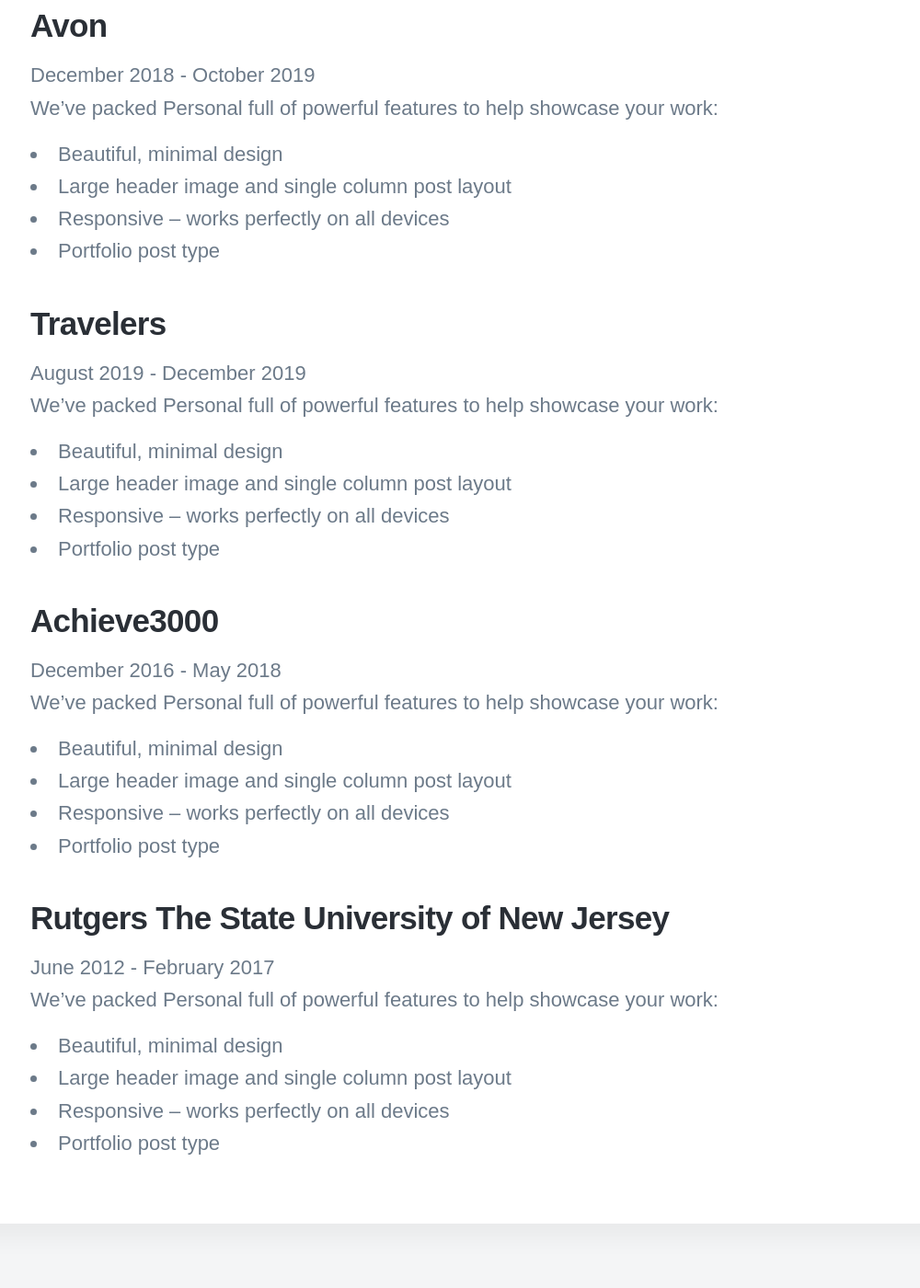
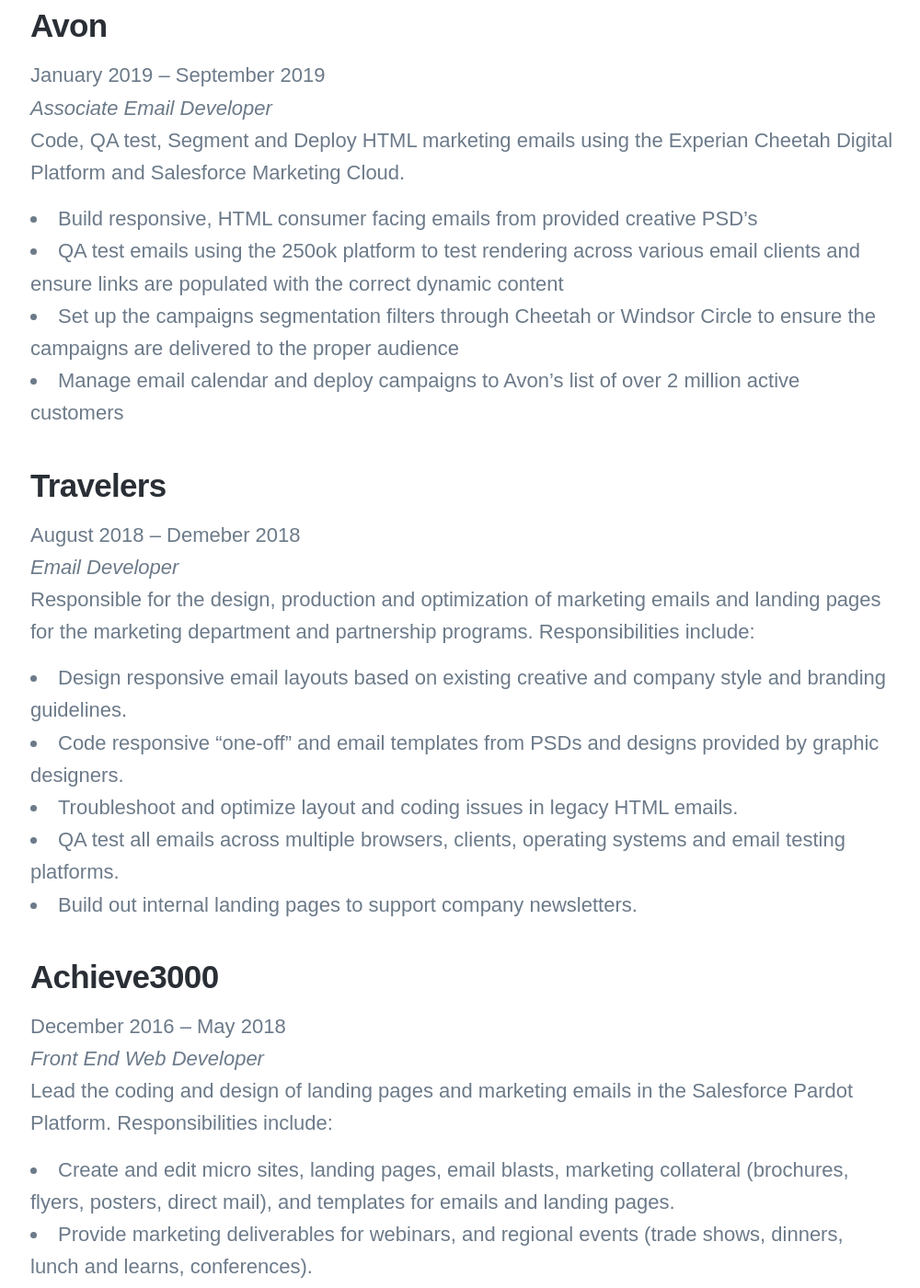
Before and after one commit to nstrands/nstrands.github.io, a Jekyll site: the page built from _pages/cv.md, in a window 1280 px wide and 1400 px high, scrolled down 1241 px. Shown: the whole window at 92% size, without its empty margins (137-1137 px from the left). Built offline with Jekyll 4.4.1, drawn with Linux system fonts in a browser that asks for light colours; nearby versions of some CDN libraries; some web fonts are replaced; some of the changed text lies outside the part shown.

Commit message:
Updated more copy

```diff
--- a/_config.yml
+++ b/_config.yml
@@ -12,9 +12,9 @@
   pages:
     output: true
     permalink: /:name
-  posts:
-    output: true
-    permalink: /blog/:slug
+  # posts:
+  #   output: true
+  #   permalink: /blog/:slug
   projects:
     output: true
     permalink: /project/:slug
--- a/_data/settings.yml
+++ b/_data/settings.yml
@@ -17,7 +17,7 @@
     # - title: 'Blog'
     #   url: '/blog/'
     - title: 'Education'
-      url: '/edu/'
+      url: '/edu'
     - title: 'CV'
       url: '/cv'
     - title: 'Contact'
--- a/_pages/cv.md
+++ b/_pages/cv.md
@@ -5,54 +5,9 @@
 featured_image: /images/demo/about.jpg
 ---
 
-## [Fraym](https://fraym.io/)
-December 2023 - August 2024 \
-We've packed Personal full of powerful features to help showcase your work:
-
-* Beautiful, minimal design
-* Large header image and single column post layout
-* Responsive – works perfectly on all devices
-* Portfolio post type
-
 ## [Wiley](https://www.wiley.com/)
 March 2020 - Present \
-We've packed Personal full of powerful features to help showcase your work:
-
-* Beautiful, minimal design
-* Large header image and single column post layout
-* Responsive – works perfectly on all devices
-* Portfolio post type
-
-## [Avon](https://www.avon.com/)
-December 2018 - October 2019 \
-We've packed Personal full of powerful features to help showcase your work:
-
-* Beautiful, minimal design
-* Large header image and single column post layout
-* Responsive – works perfectly on all devices
-* Portfolio post type
-
-## [Travelers](https://www.travelers.com/)
-August 2019 - December 2019 \
-We've packed Personal full of powerful features to help showcase your work:
-
-* Beautiful, minimal design
-* Large header image and single column post layout
-* Responsive – works perfectly on all devices
-* Portfolio post type
-
-## [Achieve3000](https://www.achieve3000.com/)
-December 2016 - May 2018 \
-We've packed Personal full of powerful features to help showcase your work:
-
-* Beautiful, minimal design
-* Large header image and single column post layout
-* Responsive – works perfectly on all devices
-* Portfolio post type
-
-## [Rutgers The State University of New Jersey](https://marine.rutgers.edu/)
-June 2012 - February 2017 \
-We've packed Personal full of powerful features to help showcase your work:
+*Marketing Automation Developer*
 
 * Beautiful, minimal design
 * Large header image and single column post layout
@@ -60,6 +15,90 @@
 * Portfolio post type
 
 
+## [Fraym](https://fraym.io/)
+December 2023 - August 2024 \
+*Pardot Email Template Developer*
+
+* Beautiful, minimal design
+* Large header image and single column post layout
+* Responsive – works perfectly on all devices
+* Portfolio post type
+
+
+
+## [Avon](https://www.avon.com/)
+January 2019 – September 2019 \
+*Associate Email Developer* \
+Code, QA test, Segment and Deploy HTML marketing emails using the Experian Cheetah Digital Platform and Salesforce Marketing Cloud.
+
+- Build responsive, HTML consumer facing emails from provided creative PSD’s
+- QA test emails using the 250ok platform to test rendering across various email clients and ensure links are populated with the correct dynamic content
+- Set up the campaigns segmentation filters through Cheetah or Windsor Circle to ensure the campaigns are delivered to the proper audience
+- Manage email calendar and deploy campaigns to Avon’s list of over 2 million active customers
+
+
+## [Travelers](https://www.travelers.com/)
+August 2018 – Demeber 2018 \
+*Email Developer* \
+Responsible for the design, production and optimization of marketing emails and landing pages for the marketing department and partnership programs. Responsibilities include:
+
+- Design responsive email layouts based on existing creative and company style and branding guidelines.
+- Code responsive “one-off” and email templates from PSDs and designs provided by graphic designers.
+- Troubleshoot and optimize layout and coding issues in legacy HTML emails.
+- QA test all emails across multiple browsers, clients, operating systems and email testing platforms.
+- Build out internal landing pages to support company newsletters.
+
+
+## [Achieve3000](https://www.achieve3000.com/)
+December 2016 – May 2018 \
+*Front End Web Developer* \
+Lead the coding and design of landing pages and marketing emails in the Salesforce Pardot Platform. Responsibilities include:
+
+- Create and edit micro sites, landing pages, email blasts, marketing collateral (brochures, flyers, posters, direct mail), and templates for emails and landing pages.
+- Provide marketing deliverables for webinars, and regional events (trade shows, dinners, lunch and learns, conferences).
+- Create and update pages on the main corporate and related WordPress websites.
+- Create training materials and assist junior developers on more complex development and QA tasks.
+
+
+## [Rutgers The State University of New Jersey](https://marine.rutgers.edu/)
+December 2012 – February 2017 \
+*Web Designer* \
+Responsible for the design, production and maintenance of all Rutgers University Department of Marine and Coastal Sciences and Mid-Atlantic Regional Association of Coastal Ocean Observing Systems websites. Responsibilities include:
+
+- Technical lead for all HTML, CSS and JavaScript development.
+- Maintaining, updating and designing for content management systems such as Joomla, Drupal and WordPress.
+- Managed all website content updates including: news stories, scientific presentations and papers and status reports.
+- Managed all internal website content updates including: events, contact information and new job listings.
+- Developed and managed content campaigns for all department social media profiles.
+- Redesigned the [MARACOOS](https://maracoos.org/) regional website to the standards set by the Board of Directors.
+- Migrated legacy websites and plugins from Drupal 6 to the latest releases.
+- Managed HTML Email Campaigns advertising the MARACOOS Annual Meeting, weekly seminars etc.
+- Built MARACOOS resources pages to educate the general public on hurricanes, nor’easters and winter storms.
+- Developed internal resource pages to assist with the organization of group projects, proposals and meetings.
+
+
+June 2011 – February 2017 \
+*Oceanographic Research Technician*
+- Assist in the preparation and deployment of Slocum Gliders for research missions conducted worldwide by the [Coastal Ocean Observation Lab](https://rucool.marine.rutgers.edu/).
+- Analysis of a variety of different oceanographic data sets including data from satellites, high frequency radar, ocean forecast models and glider data that are then used for the purposes of remotely piloting gliders around the world, public education and outreach, scientific presentations and publications.
+- Appointed Lead Pilot of the international team of collaborators of the Challenger Glider Mission. Duties include piloting the growing fleet of Global Class Slocum Gliders along trans oceanic basin legs, analyzing data collected, looking at global and regional ocean model data.
+- Assisted in the coordination of undergraduate classes with responsibilities ranging from lecturing, course material organization, building a resource website, and assisting students in gaining access to data needed for semester arcing research projects and teaching them how to handle the data.
+- Represented the University at International Research Conventions in Norway, The United Kingdom, Spain and the Canary Islands.
+- Assisted with general IT within the Center for Ocean Observing Leadership as well as equipment management in the lab.
+- Photographer for Center and Department special events.
+- Managed the seasonal adjustment of L-Band and X-Band satellite sea surface temperature data
+- Assisted in repairing CODAR sites at various stations along the east coast.
+- Visualized Radial data from a number of Sea Sonde CODAR sites from the Rutgers network
+
+
+## [University Las Palmas Gran Canaria](https://www.ulpgc.es/)
+May 2011 – December 2013 \
+*Robotic & Computational Oceanographic Technician*
+- Remote collaboration with Dr. Antonio Ramos working with satellite data from the Survey of the Environment Assisted by Satellite Network (SEASnet).
+- May 2012 on location at ULPGC conducted research on the growth of Pollicipes pollicipes on the hulls of Slocum Gliders and the effects this growth has on the auvs movement.
+- June 2012 GUAYOTA 4 Research Cruise, deployment of a Remotely Operated Vehicle into the cone of the submarine volcano off of the island of El Hierro, Canary Islands, ES.
+
+
 <!-- ## Get Personal
 
 Personal is created and supported by [Jekyll Themes](https://jekyllthemes.io), and is available for $49.
```
Also changed, not shown: _pages/edu.md (+15 -15 lines), 12 other files.
